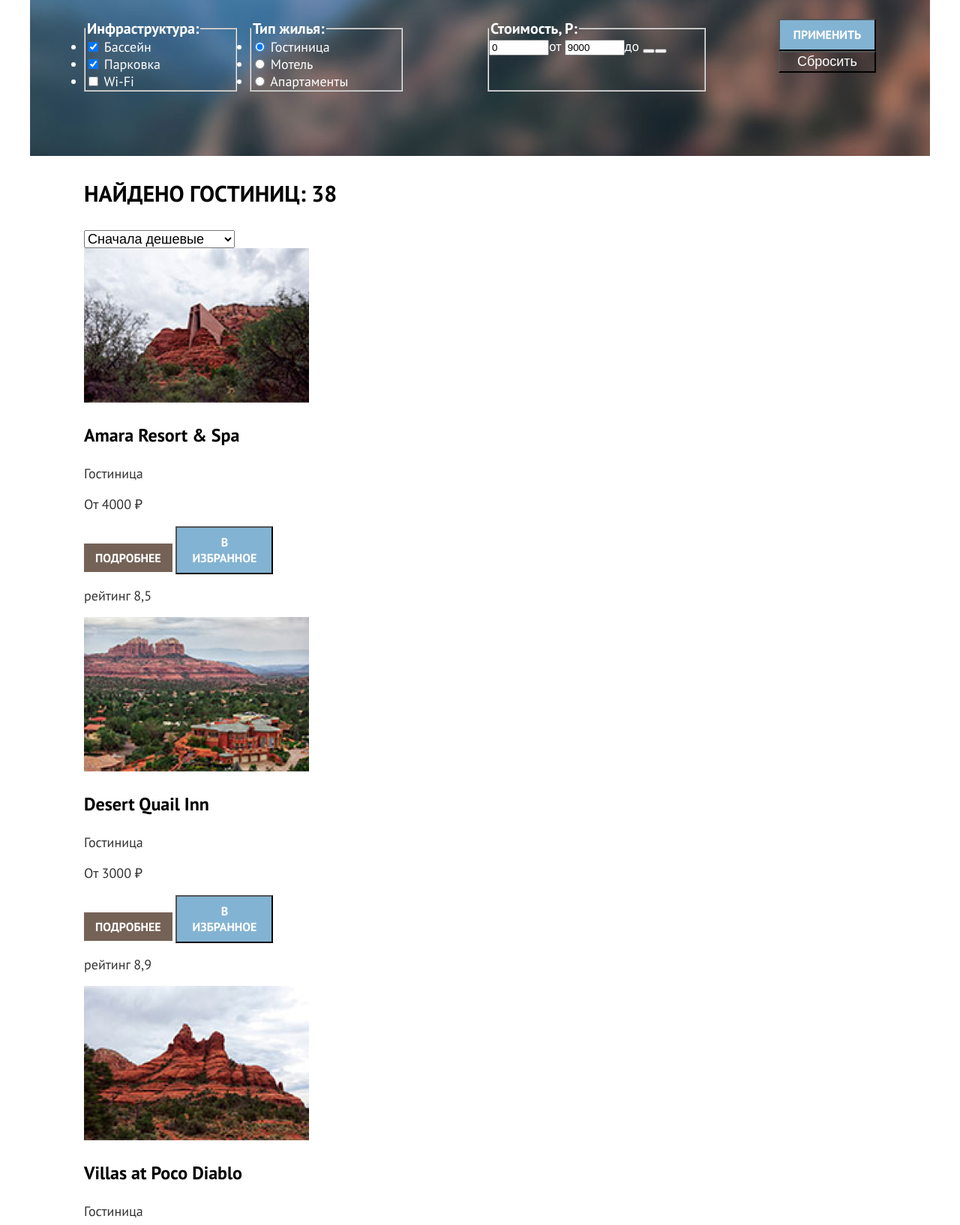
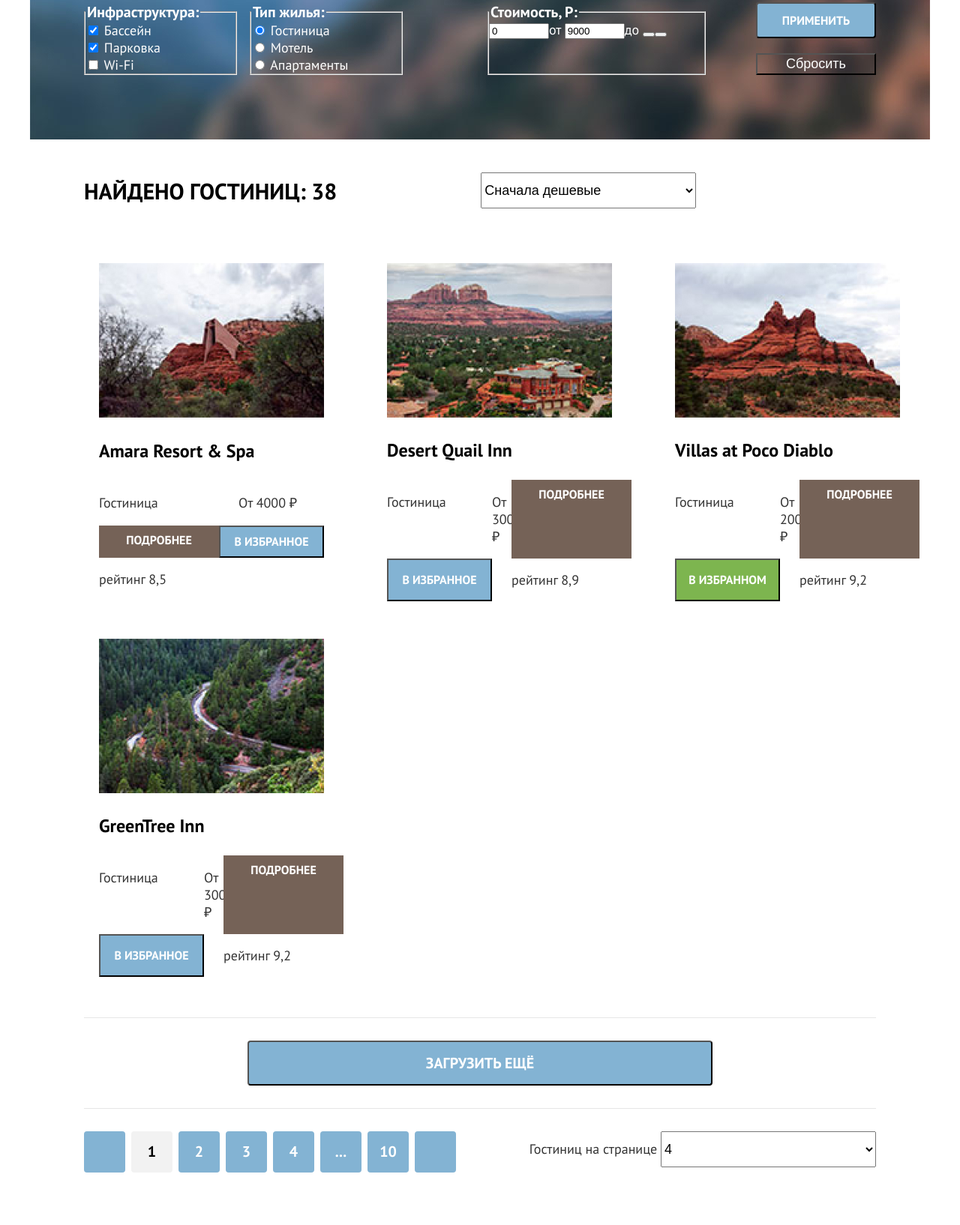
Before and after one commit to Alexusbro/sedona, a plain HTML site: page catalog.html in a window 1280 px wide. Shown: the part 251-1885 px from the top of the page at 75% size. Drawn offline with Linux system fonts and the light colour scheme.

Commit message:
верстка каталога

```diff
--- a/catalog.html
+++ b/catalog.html
@@ -13,7 +13,7 @@
     <header class="page-header">
         <nav class="navigation">
             <a class="navigation-logo" href="#">
-                <img src="img/logo.svg" alt="логотип сайта" height="70" width="139">
+                <img src="img/logo.svg" alt="логотип сайта" height="70px" width="139px">
             </a>
             <ul class="navigation-main-list">
                 <li class="navigation-item navigation-item-current">
@@ -30,13 +30,13 @@
                 <li class="navigation-item">
                     <a class="navigation-link" href="">
                         <span class="visually-hidden">Поиск</span>
-                        <img src="img/search.svg" alt="поиск" width="18" height="18">
+                        <img src="img/search.svg" alt="поиск" width="18px" height="18x">
                     </a>
                 </li>
                 <li class="navigation-item">
                     <a class="navigation-link" href="">
                         <span class="visually-hidden">Избранное</span>
-                        <img src="img/heart.svg" alt="избранное" width="18" height="17">
+                        <img src="img/heart.svg" alt="избранное" width="18px" height="17px">
                     </a>
                 </li>
                 <li class="navigation-item">
@@ -133,6 +133,7 @@
         </section>
         <section class="catalog-hotels">
             <h2 class="visually-hidden">Список гостиниц с сортировкой</h2>
+            <div class="container-sorting">
                 <p class="catalog-title">Найдено гостиниц: 38</p>
                 <form class="catalog-sorting">
                     <label class="visually-hidden" for="sorting">Сортировка отелей</label>
@@ -152,15 +153,16 @@
                 <a href="#" class="sorting-button">
                     <span class="visually-hidden">подробное описание</span>
                 </a>
-
+            </div>
+            <div class="catalog-list">
                 <article class="hotel-card">
-                <a href="hotel.html" class="hotel-card-link">
-                    <img src="img/Amara-resort.jpg" class="hotel-card-image" alt="Amara Resort & Spa" width="300"
-                        height="206">
-                    <h3 class="hotel-card-title">Amara Resort & Spa</h3>
-                </a>
+                    <h3 class="hotel-card-title"><a href="hotel.html" class="hotel-card-link">Amara Resort & Spa</a>
+                    </h3>
+                    <a href="hotel.html" class="hotel-card-link"><img src="img/Amara-resort.jpg"
+                            class="hotel-card-image" alt="Amara Resort & Spa" width="300"
+                            height="206"></a>
                     <p class="hotel-card-text">Гостиница</p>
-                <p class="hotel-card-text">От 4000 ₽</p>
+                    <p class="hotel-card-price">От 4000 ₽</p>
                     <a href="" class="button button-detailed">Подробнее</a>
                     <button class="button button-favourites">В избранное</button>
                     <p class="star star-four">
@@ -200,7 +202,8 @@
                 </article>
                 <article class="hotel-card">
                     <a href="hotel.html" class="hotel-card-link">
-                    <img src="img/greentree.jpg" class="hotel-card-image" alt="GreenTree Inn" width="300" height="206">
+                        <img src="img/greentree.jpg" class="hotel-card-image" alt="GreenTree Inn" width="300"
+                            height="206">
                         <h3 class="hotel-card-title">GreenTree Inn</h3>
                     </a>
                     <p class="hotel-card-text">Гостиница</p>
@@ -212,13 +215,17 @@
                     </p>
                     <p class="card-rating">рейтинг 9,2</p>
                 </article>
-
-
+            </div>
+            <div class="pangination-container">
                 <button type="button" class="button button-pangination-more">Загрузить ещё</button>
+            </div>
             <div class="pagination-nav">
                 <ul class="pangination-list">
-                        <li class="pangination-item pangination-current">
-                            <a class="pangination-link  ">1</a>
+                    <li class="pangination-item ">
+                        <a class="pangination-link pangination-prev"></a>
+                    </li>
+                    <li class="pangination-item ">
+                        <a class="pangination-link pangination-current ">1</a>
                     </li>
                     <li class="pangination-item">
                         <a href="#" class="pangination-link">2</a>
@@ -234,6 +241,9 @@
                     </li>
                     <li class="pangination-item">
                         <a href="#" class="pangination-link">10</a>
+                    </li>
+                    <li class="pangination-item ">
+                        <a class="pangination-link pangination-next"></a>
                     </li>
                 </ul>
                 <form class="catalog-sorting">
@@ -252,7 +262,7 @@
             <h2 class="section-title">
                 Подпишитесь на рассылку
             </h2>
-            <p class="section-description">Только полезная информация и никакого спама,
+            <p class="section-description dex">Только полезная информация и никакого спама,<br>
                 честное бойскаутское!</p>
             <form action="https://echo.htmlacademy.ru/" method="post">
                 <label class="visually-hidden" for="newsletter-email">email
@@ -270,26 +280,26 @@
                     <li class="footer-social-button">
                         <a href="https://twitter.com/htmlacademy.ru" class="footer-social-link">
                             <span class="visually-hidden">Твитер</span>
-                            <img src="img/twitter.svg" alt="Твитер" width="18" height="15">
+                            <img src="img/twitter.svg" alt="Твитер">
                         </a>
                     </li>
                     <li class="footer-social-button">
                         <a href="https://www.facebook.com/htmlacademy" class="footer-social-link">
                             <span class="visually-hidden">Фейсбук</span>
-                            <img src="img/fb.svg" alt="fb" width="10" height="18">
+                            <img src="img/fb.svg" alt="fb">
                         </a>
                     </li>
                     <li class="footer-social-button">
                         <a href="https://www.youtube.com/c/HTMLAcademyRUS" class="footer-social-link"><span
                                 class="visually-hidden">Ютуб</span>
-                            <img src="img/youtube.svg" alt="youtube" width="20" height="16">
+                            <img src="img/youtube.svg" alt="youtube">
                         </a>
                     </li>
             </div>
             </ul>
             <a class="footer-phone" href="tel:+78128121212">+7 (812) 812-12-12</a>
-            <a class="footer-developer" href="https://htmlacademy.ru"><img src="img/htmlacademy.svg" width="115"
-                    height="34" alt="html academy"></a>
+            <a class="footer-developer" href="https://htmlacademy.ru"><img src="img/htmlacademy.svg" width="115px"
+                    height="34px" alt="html academy"></a>
         </div>
     </footer>
 </body>
--- a/styles/styles.css
+++ b/styles/styles.css
@@ -74,17 +74,39 @@ border-radius: 10px;
     border-radius: 0 10px 10px 0;
 }
 
+.pangination-container {
+    margin: 34px 0 30px;
+    text-align: center;
+    border-top: 1px solid #E6E6E6;
+    border-bottom: 1px solid #E6E6E6;
+    padding: 30px;
+}
+
 .button-pangination-more {
     font-size: 20px;
     line-height: 26px;
     background-color: #83B3D3;
+    width: 620px;
+    height: 60px;
+    border-radius: 4px;
 }
 
-.filter-button,
+.filter-button {
+    font-size: 16px;
+    line-height: 21px;
+    background: #83B3D3;
+    width: 160px;
+    height: 48px;
+    border-radius: 4px;
+    margin-bottom: 20px;
+
+}
+
 .button-favourites {
     font-size: 16px;
     line-height: 21px;
     background: #83B3D3;
+    width: 140px;
 }
 
 .filter-button-reset {
@@ -99,11 +121,13 @@ border-radius: 10px;
     font-size: 16px;
     line-height: 21px;
     background: #7DB54F;
+    width: 140px;
 }
 
 .button-detailed {
     font-size: 16px;
     line-height: 21px;
+
 }
 
 /*pages*/
@@ -187,6 +211,7 @@ border-radius: 10px;
     text-transform: uppercase;
     text-align: center;
     color: #000;
+    margin: 0;
 }
 
 .section-description {
@@ -245,6 +270,11 @@ border-radius: 10px;
     height: 384px;
 }
 
+.description-text-inner {
+    margin: 46px auto;
+
+
+}
 
 .dark-fon {
     background-color: #83B3D3;
@@ -264,7 +294,6 @@ height: 384px;
     display: block;
     text-align: center;
     margin-bottom: 94px
-
 }
 
 .subscription-title {
@@ -287,6 +316,7 @@ height: 384px;
     width: 720px;
     text-align: center;
 }
+
 .footer-social {
     margin-left: 72px;
     margin-right: 61px;
@@ -334,9 +364,10 @@ margin-right: 17px;
     margin-left: 96px;
 }
 
-.catalog-filter-list{
+.catalog-filter-list {
     margin: 0;
     padding: 0;
+    list-style-type: none;
 }
 
 .filter-form {
@@ -347,7 +378,6 @@ margin-right: 17px;
     display: flex;
     flex-direction: column;
     margin-left: auto
-
 }
 
 .catalog-header {
@@ -361,6 +391,9 @@ margin-right: 17px;
     margin: 0;
     padding: 0;
     margin-bottom: 45px;
+    list-style-type: none;
+    display: flex;
+
 }
 
 .breadcrumbs-link {
@@ -368,6 +401,7 @@ margin-right: 17px;
     line-height: 21px;
     text-decoration: none;
     color: #FFFFFF;
+    margin-right: 26px;
 }
 
 .filter-legend {
@@ -388,15 +422,27 @@ margin-right: 17px;
     line-height: 39px;
     color: #000;
     text-transform: uppercase;
+    margin: 0;
+    margin-right: 192px;
+}
+
+.container-sorting {
+    padding: 44px 0 53px;
+    display: flex;
+    align-items: center;
 }
 
 .select-sorting {
     font-size: 18px;
     line-height: 23px;
+    width: 287px;
+    height: 48px;
 }
 
 .hotel-card-link {
     text-decoration: none;
+    color: #000000;
+ display: block;
 }
 
 .hotel-card-title {
@@ -404,6 +450,8 @@ margin-right: 17px;
     font-size: 24px;
     line-height: 31px;
     color: #000;
+    grid-row: 2;
+    grid-column: 1/-1;
 }
 
 .hotel-card-text {
@@ -411,24 +459,51 @@ margin-right: 17px;
     line-height: 23px;
 }
 
+.hotel-card-price {
+    font-size: 18px;
+    line-height: 23px;
+    grid-column: 3;
+}
 
 .pagination-nav {
-    display:flex;
+    display: flex;
     justify-content: space-between;
 }
 
 .pangination-link {
-    background-color: #83B3D3;
+
     font-weight: 700;
     font-size: 20px;
-    line-height: 26px;
+    line-height: 55px;
     color: #fff;
+    width: 55px;
+    height: 55px;
+    display: block;
+    text-decoration: none;
+    box-sizing: border-box;
+    border-radius: 4px;
+    text-align: center;
+    background-color: #83B3D3;
+
+}
+
+.pangination-current {
+    background-color: #F2F2F2;
+    color: #000000;
+
 }
 
 .pangination-list {
     display: flex;
     margin: 0;
     padding: 0;
+    list-style-type: none;
+}
+
+.pangination-item:not(:last-child) {
+    margin-right: 8px;
+
+
 }
 
 .catalog-sorting,
@@ -437,12 +512,17 @@ padding: 0;
     line-height: 23px;
 }
 
+.container-sorting {
+    display: flex;
+
+}
+
 .catalog-hotels {
-    margin: 0 72px;
+    margin: 0 72px 73px;
 }
 
 .subscription-inner {
-    margin: 0 72px;
+    margin: 0 72px 140px;
     text-align: center;
 }
 
@@ -456,3 +536,26 @@ padding: 0;
     clip: rect(0 0 0 0);
     overflow: hidden;
 }
+
+.catalog-list {
+    display: grid;
+    grid-template-columns: repeat(3, 1fr);
+    column-gap: 18px;
+    row-gap: 10px;
+}
+
+.hotel-card {
+    padding: 20px;
+    display: grid;
+    grid-template-columns: 1fr 26px 1fr;
+}
+
+.hotel-card-link {
+    grid-column: 1/-1;
+
+}
+
+.hotel-card-image {
+    object-fit: cover;
+
+}
```
Also changed, not shown: Index.html (+3 -3 lines). Lines whose indentation alone changed are shown as unchanged.
